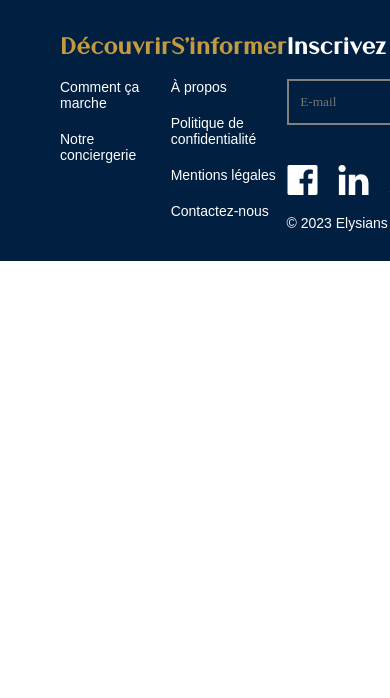
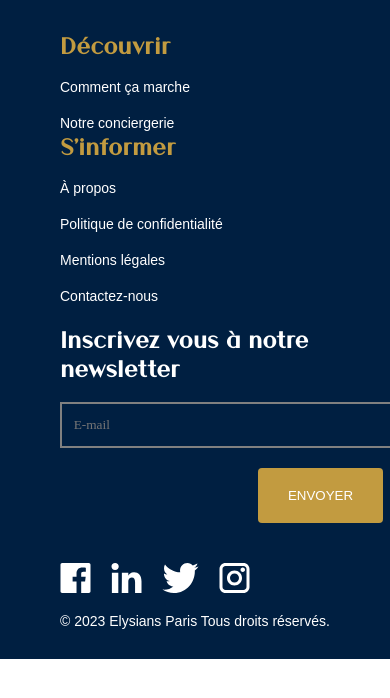
Before and after one commit to JiekRuan/service_platform, a PHP site: template public/templates/componant/footer.html in a window 390 px wide; the page is wider, and only the part inside the window is pictured. Shown: the top 698 px of that part. Run offline with PHP 8.4, Linux system fonts and the light colour scheme; the template is opened without the code that fills it, so the values that code supplies are empty.

Commit message:
footer mobile

```diff
--- a/public/css/footer.css
+++ b/public/css/footer.css
@@ -56,3 +56,30 @@ align-items: center;
 .ely {
     color:grey;
 }
+
+@media (max-width: 1080px) {
+
+    .footer {
+    display: flex;
+    flex-direction: column;
+    justify-content: space-between;
+    padding: 30px 60px;
+    width: 100%;
+    }
+    .footerinput {
+    display: flex;
+    flex-direction: column;
+    align-items: flex-start;
+    padding: 20px 0px;
+    }
+
+    .footer1 {
+        display: flex;
+        gap: 20px;
+    }
+    .submit {
+        display: flex;
+        flex-direction: column;
+        align-items: center;
+    }
+}
```
